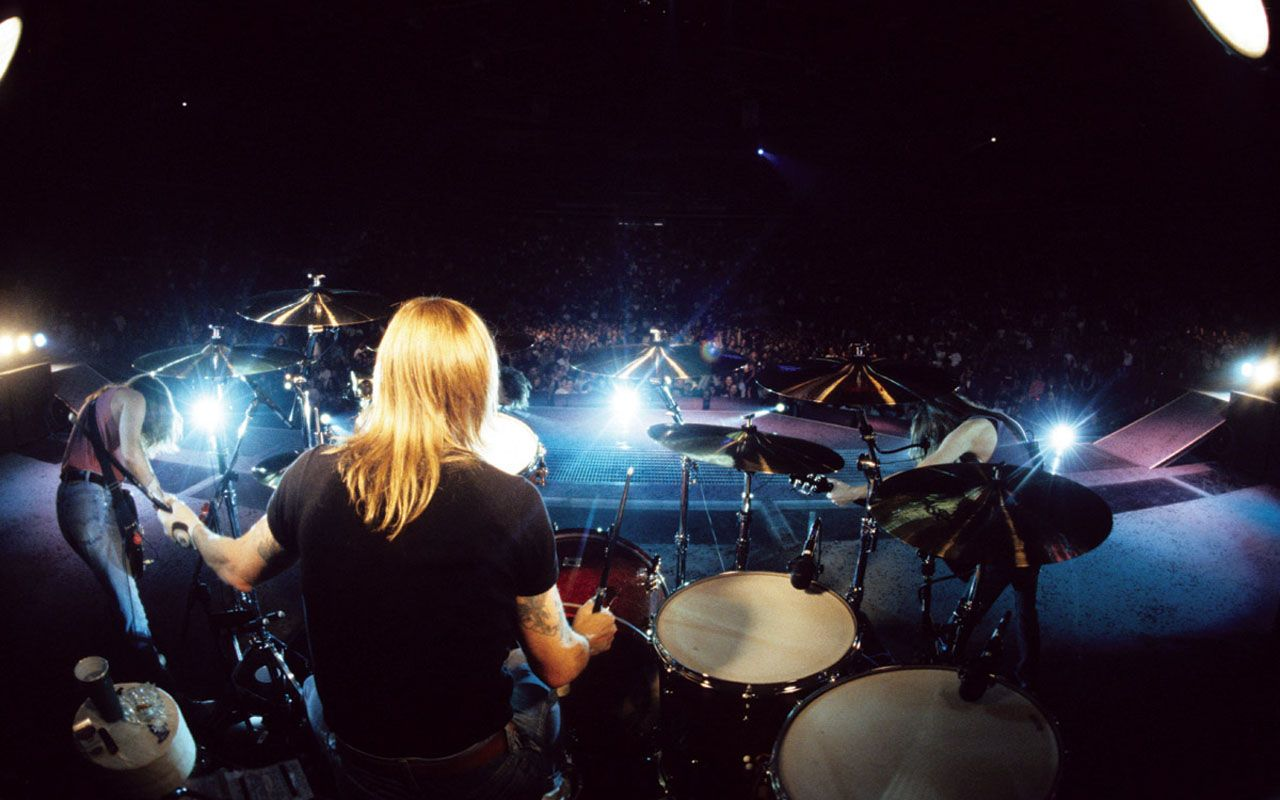
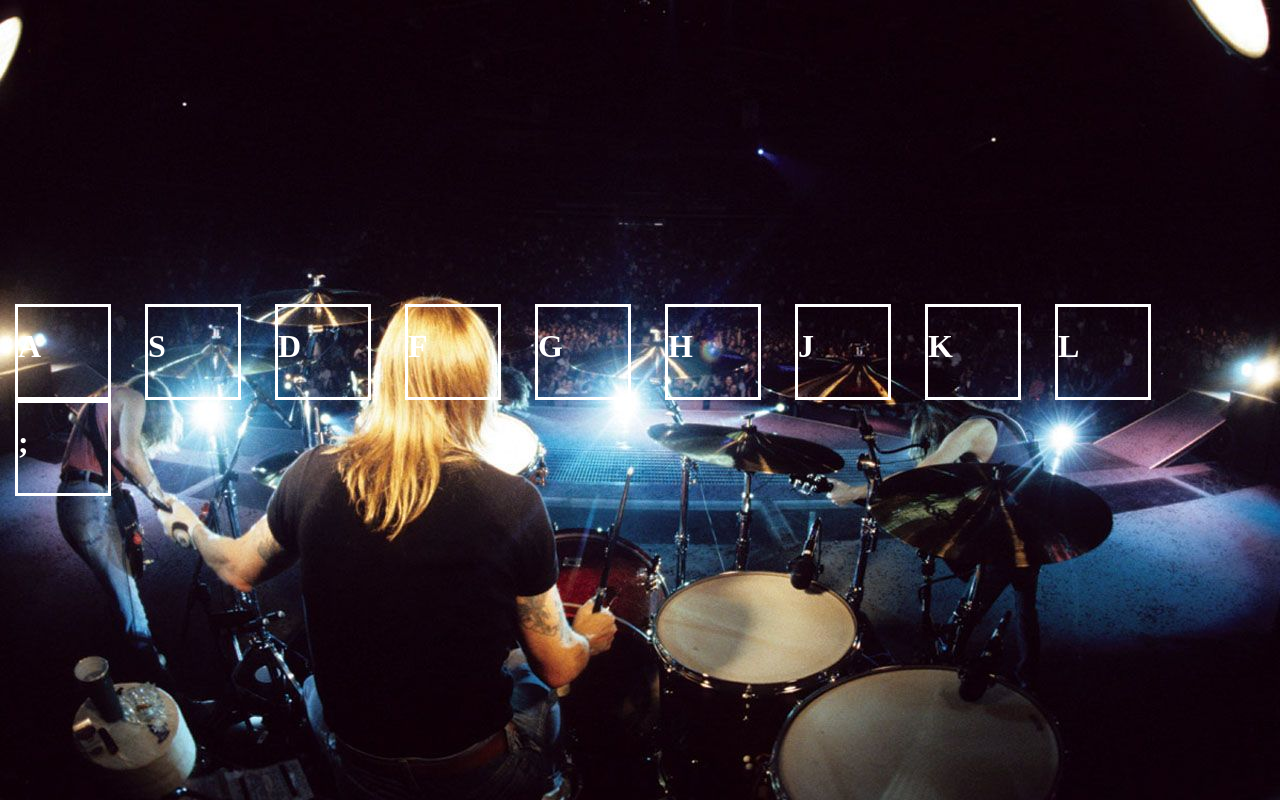
Before and after one commit to kylest0kes/js_drums, a plain HTML site: page index.html in a window 1280 px wide. Drawn offline with Linux system fonts and the light colour scheme.

Commit message:
created the drum controls and layed them on to the page, need layout touch ups

```diff
--- a/index.html
+++ b/index.html
@@ -7,13 +7,21 @@
     <title>JS Drums</title>
 </head>
 <body>
-
-    <div class="bg"></div>
-
-    <div class="drum-controls">
-
+    <div class="container">
+        <div class="drum-controls">
+            <div class="control" id="clap"><h1>A</h1></div>
+            <div class="control" id="hihat"><h1>S</h1></div>
+            <div class="control" id="kick"><h1>D</h1></div>
+            <div class="control" id="openhat"><h1>F</h1></div>
+            <div class="control" id="boom"><h1>G</h1></div>
+            <div class="control" id="ride"><h1>H</h1></div>
+            <div class="control" id="snare"><h1>J</h1></div>
+            <div class="control" id="tom"><h1>K</h1></div>
+            <div class="control" id="tink"><h1>L</h1></div>
+            <div class="control" id="cowbell"><h1>;</h1></div>
+        </div>
     </div>
 
-    <link href="script.js">
+    <script src="script.js"></script>
 </body>
 </html>
--- a/style.css
+++ b/style.css
@@ -3,10 +3,38 @@ body, html {
     margin: 0;
 }
 
-.bg {
+.container {
+    height: 100%;
+    width: 100%;
+    position: relative;
     background-image: url("./images/bkground.jpg");
     height: 100%;
     background-position: center;
     background-repeat: no-repeat;
     background-size: cover;
 }
+
+.drum-controls {
+    display: inline-block;
+    position: absolute;
+    width: 100%;
+
+    top: 50%;
+    left: 50%;
+    -moz-transform: translateX(-50%) translateY(-50%);
+    -webkit-transform: translateX(-50%) translateY(-50%);
+    transform: translateX(-50%) translateY(-50%);
+}
+
+.control {
+    display: inline-block;
+    border-style: solid;
+    border-color: white;
+    margin: 0 15px;
+    width: 90px;
+    height: 90px;
+}
+
+h1 {
+    color: white;
+}
```
